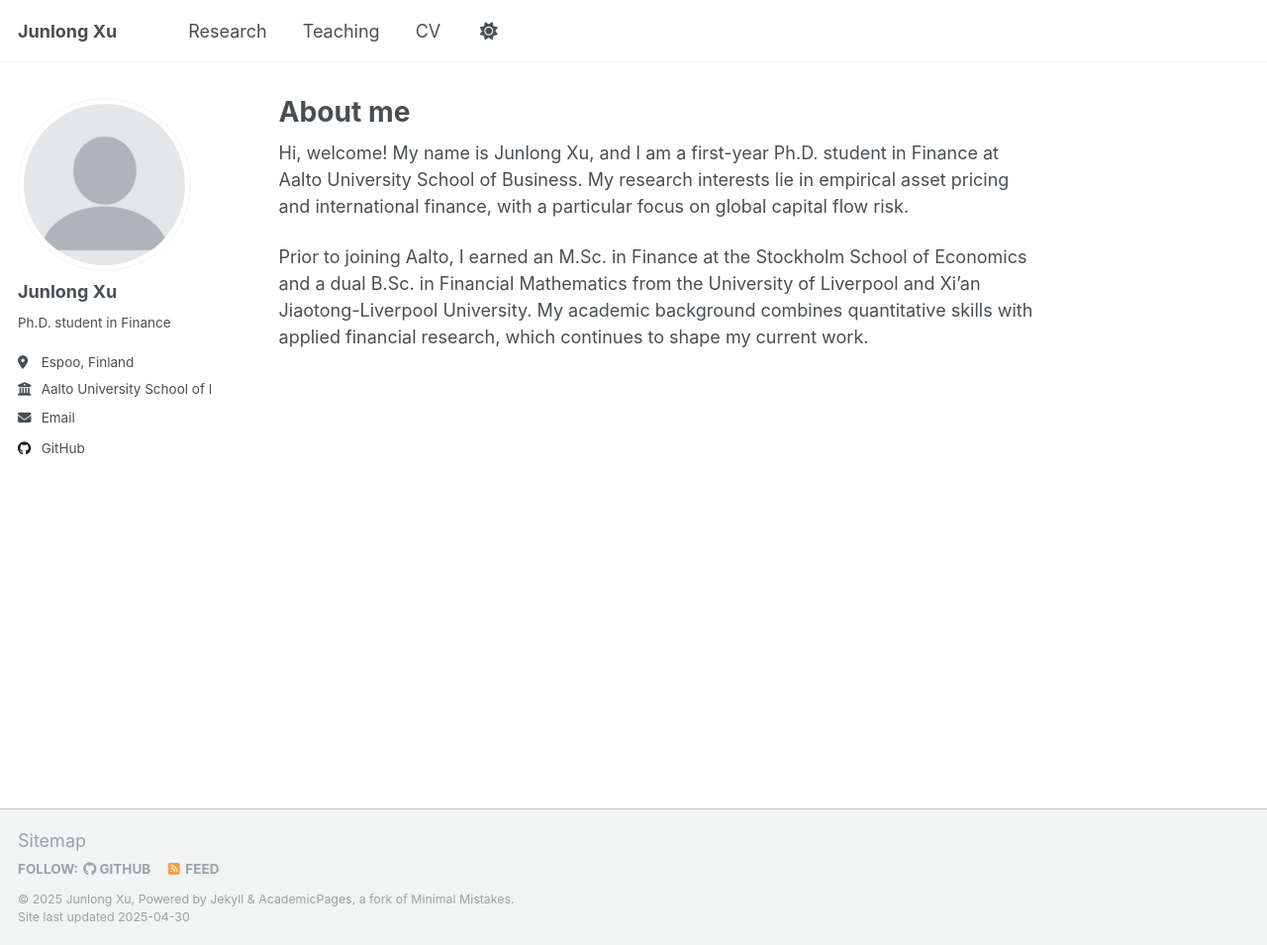
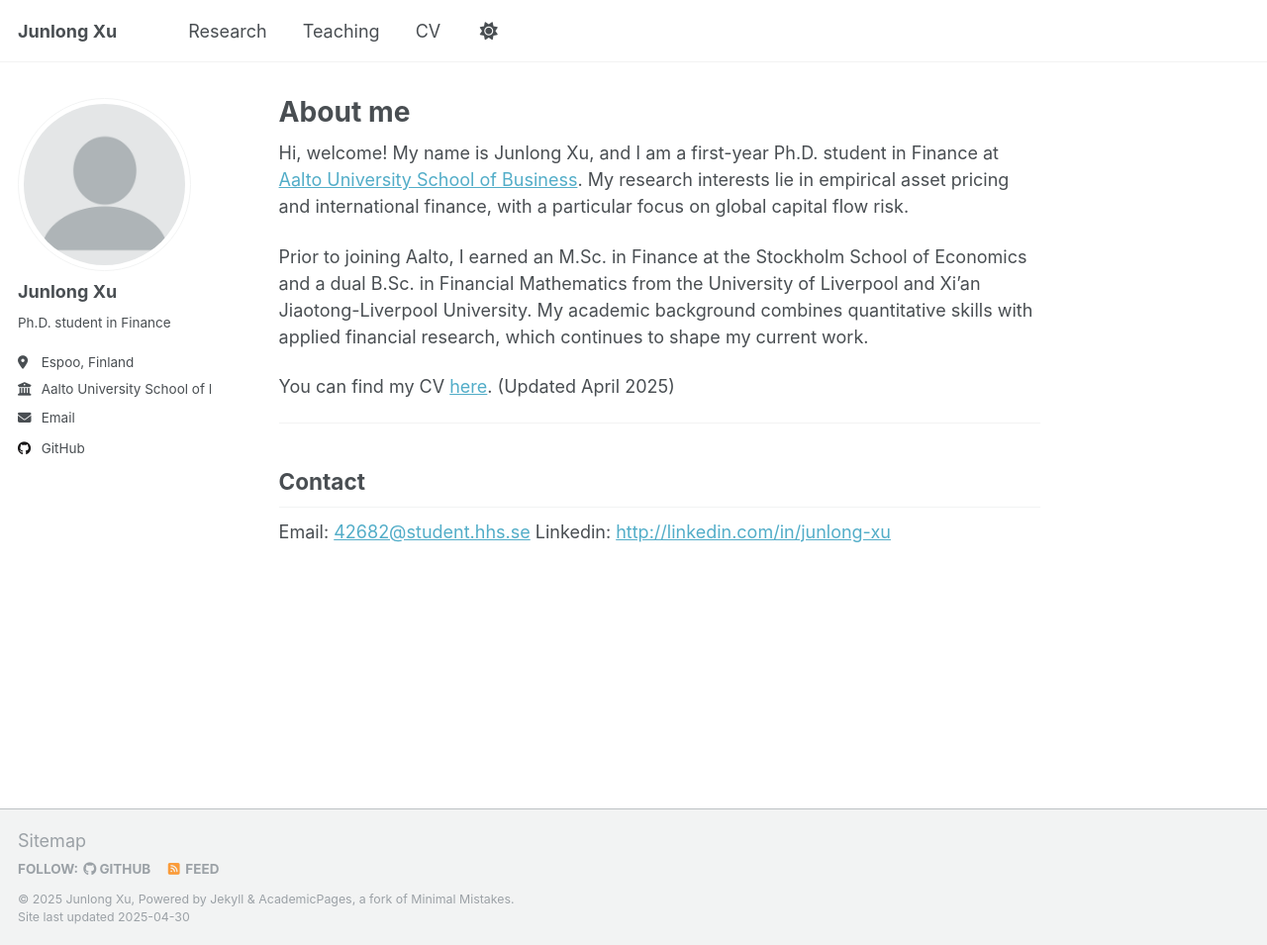
Before and after one commit to JunlongX/junlongx.github.io, a Jekyll site: the page built from _pages/about.md, in a window 1280 px wide and 955 px high. Shown: the whole window at 99% size. Built offline with Jekyll 4.4.1, drawn with Linux system fonts in a browser that asks for light colours.

Commit message:
Update about.md

```diff
--- a/_pages/about.md
+++ b/_pages/about.md
@@ -8,6 +8,14 @@ redirect_from:
   - /about.html
 ---
 
-Hi, welcome! My name is Junlong Xu, and I am a first-year Ph.D. student in Finance at Aalto University School of Business. My research interests lie in empirical asset pricing and international finance, with a particular focus on global capital flow risk.
+Hi, welcome! My name is Junlong Xu, and I am a first-year Ph.D. student in Finance at [Aalto University School of Business](https://www.aalto.fi/en/department-of-finance). My research interests lie in empirical asset pricing and international finance, with a particular focus on global capital flow risk.
 
 Prior to joining Aalto, I earned an M.Sc. in Finance at the Stockholm School of Economics and a dual B.Sc. in Financial Mathematics from the University of Liverpool and Xi’an Jiaotong-Liverpool University. My academic background combines quantitative skills with applied financial research, which continues to shape my current work.
+
+You can find my CV [here](.../assets/CV.pdf). (Updated April 2025)
+
+---
+
+## Contact
+Email: [42682@student.hhs.se](mailto:42682@student.hhs.se)
+Linkedin: [http://linkedin.com/in/junlong-xu](http://linkedin.com/in/junlong-xu)
```
